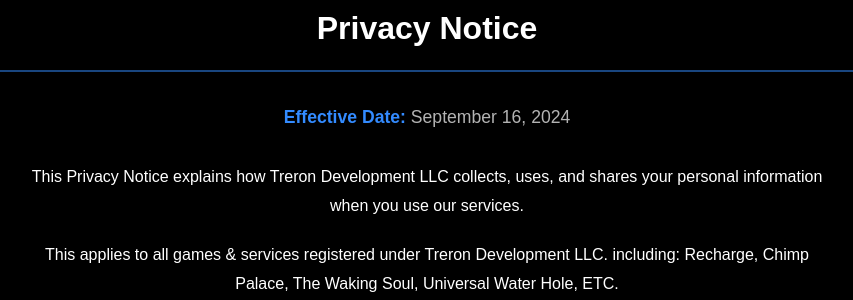
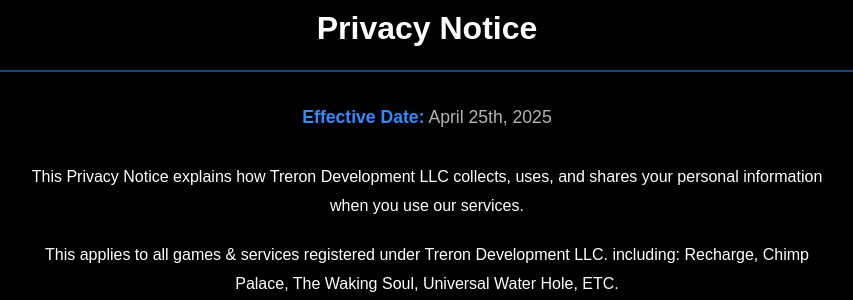
Before and after one commit to darkresident55/WebsiteAPIBased, a Flask app: page /privacyandsafety in a window 1280 px wide. Shown: the part 131-431 px from the top of the page, without its empty margins (213-1066 px from the left). Run offline with Flask 3, Linux system fonts and the light colour scheme.

Commit message:
Update Privacy-and-Safety-Finished.html

```diff
--- a/templates/Privacy-and-Safety-Finished.html
+++ b/templates/Privacy-and-Safety-Finished.html
@@ -593,7 +593,7 @@
 
     <div class="container">
         <h1 class="title">Privacy Notice</h1>
-        <p class="effective-date"><strong>Effective Date:</strong> September 16, 2024</p>
+        <p class="effective-date"><strong>Effective Date:</strong> April 25th, 2025</p>
 
         <div class="intro">
             <p>This Privacy Notice explains how Treron Development LLC collects, uses, and shares your personal information when you use our services.</p>
```
